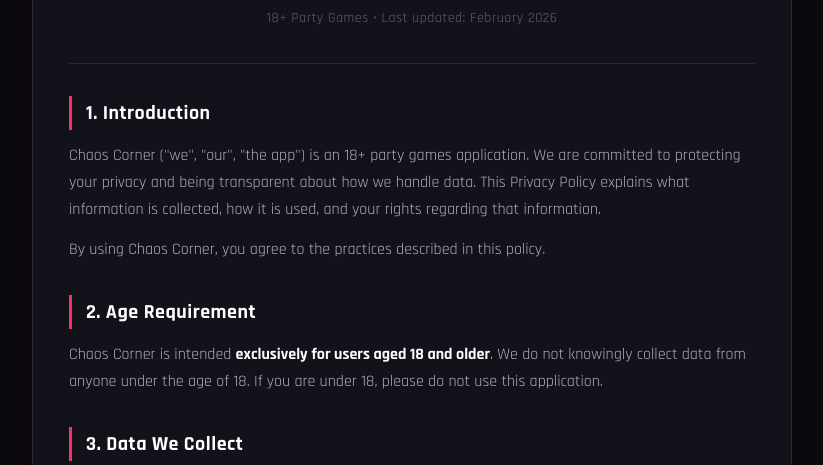
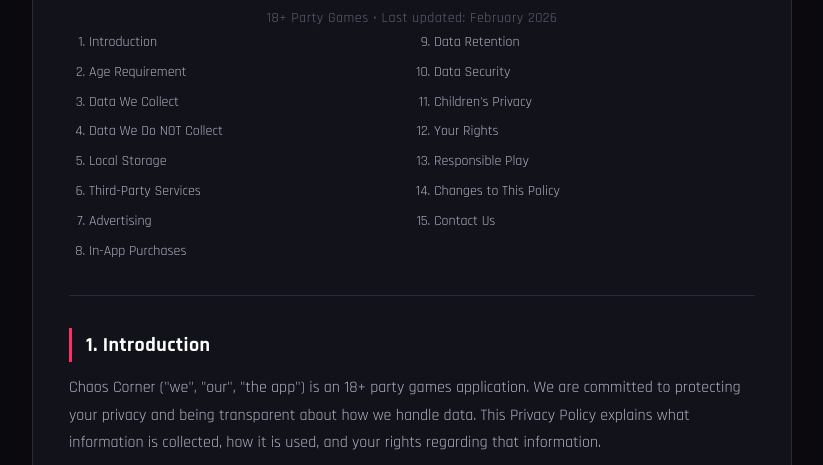
Before and after one commit to JeffreyMizrahi/chaos-corner-privacy, a plain HTML site: page index.html in a window 1280 px wide. Shown: the part 312-777 px from the top of the page, without its empty margins (228-1051 px from the left). Drawn offline with Linux system fonts and the light colour scheme.

Commit message:
Add Table of Contents to Privacy Policy section

```diff
--- a/index.html
+++ b/index.html
@@ -245,6 +245,41 @@
             color: #FF2D6A;
         }
 
+        /* ── Table of Contents ── */
+        .toc {
+            margin: 0 0 8px;
+        }
+        .toc-title {
+            font-family: 'Rajdhani', sans-serif;
+            font-size: 16px;
+            font-weight: 700;
+            color: #ffffff;
+            margin-bottom: 12px;
+            letter-spacing: 0.5px;
+        }
+        .toc ol {
+            padding-left: 20px;
+            margin: 0;
+            columns: 2;
+            column-gap: 24px;
+        }
+        .toc li {
+            font-size: 14px;
+            margin-bottom: 6px;
+            color: #B0B0C0;
+        }
+        .toc a {
+            color: #B0B0C0;
+            text-decoration: none;
+            transition: color 0.2s;
+        }
+        .toc a:hover {
+            color: #FF2D6A;
+        }
+        @media (max-width: 600px) {
+            .toc ol { columns: 1; }
+        }
+
         /* ── Divider ── */
         .divider {
             height: 1px;
@@ -301,16 +336,36 @@
             <div class="card-title">Privacy Policy</div>
             <p class="card-subtitle">18+ Party Games &bull; Last updated: February 2026</p>
 
+            <div class="toc">
+                <ol>
+                    <li><a href="#introduction">Introduction</a></li>
+                    <li><a href="#age">Age Requirement</a></li>
+                    <li><a href="#collect">Data We Collect</a></li>
+                    <li><a href="#not-collect">Data We Do NOT Collect</a></li>
+                    <li><a href="#local">Local Storage</a></li>
+                    <li><a href="#third-party">Third-Party Services</a></li>
+                    <li><a href="#advertising">Advertising</a></li>
+                    <li><a href="#iap">In-App Purchases</a></li>
+                    <li><a href="#retention">Data Retention</a></li>
+                    <li><a href="#security">Data Security</a></li>
+                    <li><a href="#children">Children's Privacy</a></li>
+                    <li><a href="#rights">Your Rights</a></li>
+                    <li><a href="#responsible">Responsible Play</a></li>
+                    <li><a href="#changes">Changes to This Policy</a></li>
+                    <li><a href="#contact">Contact Us</a></li>
+                </ol>
+            </div>
+
             <div class="divider"></div>
 
-            <h2>1. Introduction</h2>
+            <h2 id="introduction">1. Introduction</h2>
             <p>Chaos Corner ("we", "our", "the app") is an 18+ party games application. We are committed to protecting your privacy and being transparent about how we handle data. This Privacy Policy explains what information is collected, how it is used, and your rights regarding that information.</p>
             <p>By using Chaos Corner, you agree to the practices described in this policy.</p>
 
-            <h2>2. Age Requirement</h2>
+            <h2 id="age">2. Age Requirement</h2>
             <p>Chaos Corner is intended <strong>exclusively for users aged 18 and older</strong>. We do not knowingly collect data from anyone under the age of 18. If you are under 18, please do not use this application.</p>
 
-            <h2>3. Data We Collect</h2>
+            <h2 id="collect">3. Data We Collect</h2>
             <p>We collect minimal data necessary to operate the app, serve advertisements, and improve the user experience. Below is a complete breakdown:</p>
 
             <table class="data-table">
@@ -346,7 +401,7 @@
                 </tr>
             </table>
 
-            <h2>4. Data We Do NOT Collect</h2>
+            <h2 id="not-collect">4. Data We Do NOT Collect</h2>
             <div class="highlight-box">
                 <p>Chaos Corner does <strong>not</strong> collect, store, or transmit any of the following:</p>
                 <ul>
@@ -359,7 +414,7 @@
                 </ul>
             </div>
 
-            <h2>5. Local Storage</h2>
+            <h2 id="local">5. Local Storage</h2>
             <p>Chaos Corner stores the following data <strong>locally on your device only</strong> using encrypted local storage (Hive). This data never leaves your device:</p>
             <ul>
                 <li>Player names (for convenience when starting new games)</li>
@@ -369,7 +424,7 @@
             </ul>
             <p>You can clear all local data at any time by clearing the app's data in your device settings or by uninstalling the app.</p>
 
-            <h2>6. Third-Party Services</h2>
+            <h2 id="third-party">6. Third-Party Services</h2>
             <p>Chaos Corner integrates the following third-party services, each governed by their own privacy policies:</p>
             <ul>
                 <li><strong>Firebase Analytics</strong> &mdash; Collects anonymized usage data to help us understand how the app is used. <a href="https://firebase.google.com/support/privacy" target="_blank">Firebase Privacy Policy</a></li>
@@ -378,7 +433,7 @@
                 <li><strong>Google Play / Apple App Store</strong> &mdash; Handles in-app purchase transactions. We do not have access to your payment information. <a href="https://policies.google.com/privacy" target="_blank">Google Privacy Policy</a> / <a href="https://www.apple.com/legal/privacy/" target="_blank">Apple Privacy Policy</a></li>
             </ul>
 
-            <h2>7. Advertising</h2>
+            <h2 id="advertising">7. Advertising</h2>
             <p>Chaos Corner displays banner advertisements and interstitial (full-screen) advertisements through Google AdMob. These ads may be personalized based on your interests and activity, as determined by Google's advertising platform.</p>
             <p>You can opt out of personalized advertising:</p>
             <ul>
@@ -387,20 +442,20 @@
             </ul>
             <p>Alternatively, you can remove all advertisements by purchasing the Ad-Free upgrade within the app.</p>
 
-            <h2>8. In-App Purchases</h2>
+            <h2 id="iap">8. In-App Purchases</h2>
             <p>Chaos Corner offers optional in-app purchases for additional content, including game expansions, prompt packs, punishment packs, and an ad-free experience. All transactions are processed securely through Google Play or the Apple App Store. We do not collect, process, or store any payment or financial information.</p>
             <p>Purchases can be restored on new devices using the "Restore Purchases" feature in the app's shop, which verifies ownership through your Google or Apple account.</p>
 
-            <h2>9. Data Retention</h2>
+            <h2 id="retention">9. Data Retention</h2>
             <p>Analytics and crash data collected by Firebase is retained according to Google's standard retention policies (typically 14 months for Analytics, 90 days for Crashlytics). We do not maintain separate databases or servers containing user data.</p>
 
-            <h2>10. Data Security</h2>
+            <h2 id="security">10. Data Security</h2>
             <p>We take reasonable measures to protect the data associated with our app. All third-party services we use (Firebase, AdMob) employ industry-standard encryption and security practices. Local data on your device is stored using Hive, an encrypted local database.</p>
 
-            <h2>11. Children's Privacy</h2>
+            <h2 id="children">11. Children's Privacy</h2>
             <p>Chaos Corner is rated 18+ and is not intended for children. We do not knowingly collect personal information from anyone under the age of 18. If we become aware that a child under 18 has provided us with personal data, we will take steps to remove that information.</p>
 
-            <h2>12. Your Rights</h2>
+            <h2 id="rights">12. Your Rights</h2>
             <p>Depending on your jurisdiction, you may have the following rights:</p>
             <ul>
                 <li><strong>Access:</strong> Request information about data collected about you</li>
@@ -410,7 +465,7 @@
             </ul>
             <p>To exercise any of these rights, please contact us at the email address below.</p>
 
-            <h2>13. Responsible Play</h2>
+            <h2 id="responsible">13. Responsible Play</h2>
             <div class="warning-box">
                 <p><strong>Your well-being comes first.</strong></p>
                 <p>Chaos Corner includes party game content that may reference drinking alcohol and smoking. We want to be absolutely clear:</p>
@@ -424,10 +479,10 @@
                 <p>Chaos Corner is meant to bring people together for fun. <strong>Your safety always comes before the game.</strong></p>
             </div>
 
-            <h2>14. Changes to This Policy</h2>
+            <h2 id="changes">14. Changes to This Policy</h2>
             <p>We may update this Privacy Policy from time to time. Any changes will be reflected on this page with an updated "Last updated" date. We encourage you to review this policy periodically. Continued use of the app after changes constitutes acceptance of the updated policy.</p>
 
-            <h2>15. Contact Us</h2>
+            <h2 id="contact">15. Contact Us</h2>
             <p>If you have any questions, concerns, or requests regarding this Privacy Policy or your data, please contact us at:</p>
             <p><strong>Email:</strong> <a href="mailto:support@chaoscornerapp.com">support@chaoscornerapp.com</a></p>
 
```
